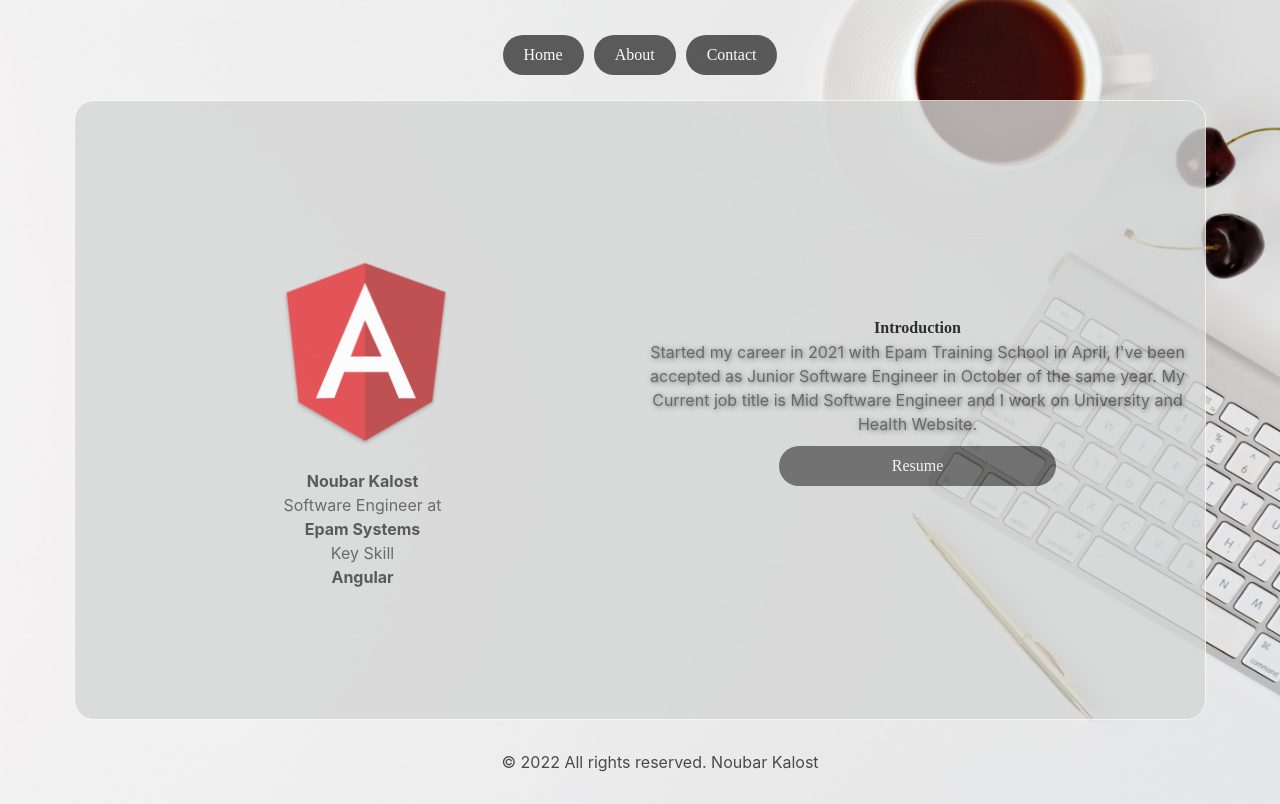
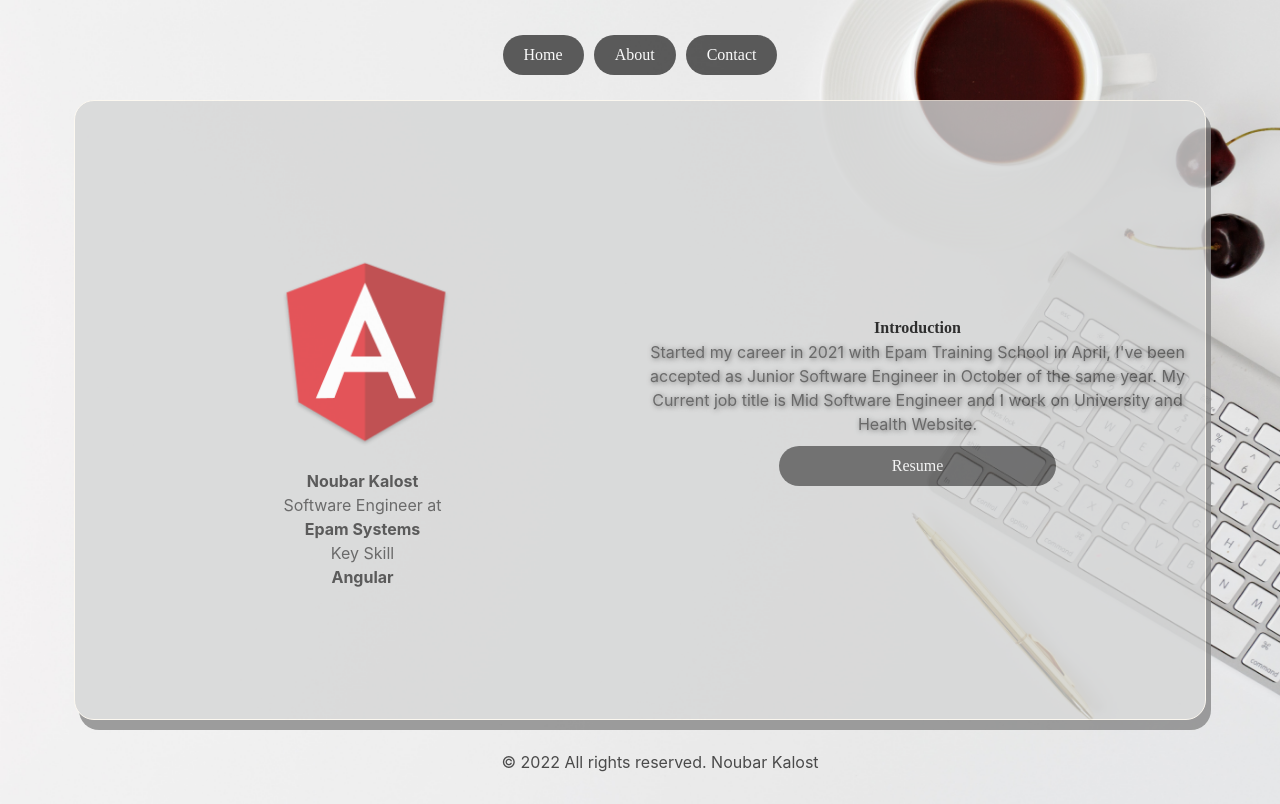
Before and after one commit to noubarkalost/portfolio, an Angular app: page / in a window 1280 px wide. Built offline with nearby package versions, Linux system fonts and the light colour scheme; a web font is replaced by a local one.

Commit message:
added a shadow to the box

```diff
--- a/src/app/pages/about/about.component.css
+++ b/src/app/pages/about/about.component.css
@@ -71,6 +71,7 @@ a {
   border: 0.8px solid floralwhite;
   border-radius: 20px;
   display: flex;
+  box-shadow: 5px 10px #888888;
   justify-content: space-between;
   width: 100%;
   max-width: 1440px;
--- a/src/app/pages/contact/contact.component.css
+++ b/src/app/pages/contact/contact.component.css
@@ -27,6 +27,12 @@
 }
 
 .container {
+  background: #D5D6D6;
+  padding: 10px;
+  opacity: 0.8;
+  border: 0.8px solid floralwhite;
+  border-radius: 20px;
+  box-shadow: 5px 10px #888888;
   display: flex;
   justify-content: space-between;
   width: 100%;
--- a/src/app/pages/home/home.component.css
+++ b/src/app/pages/home/home.component.css
@@ -39,6 +39,7 @@ a {
   opacity: 0.8;
   border: 0.8px solid floralwhite;
   border-radius: 20px;
+  box-shadow: 5px 10px #888888;
   display: flex;
   justify-content: center;
   align-items: center;
@@ -73,7 +74,6 @@ a {
 
 .card-container {
   width: 50%;
-  scale: 1;
   text-align: center;
   animation: 1.5s ease-out slideInFromRight ;
   transition: all 0.5s ease;
```
